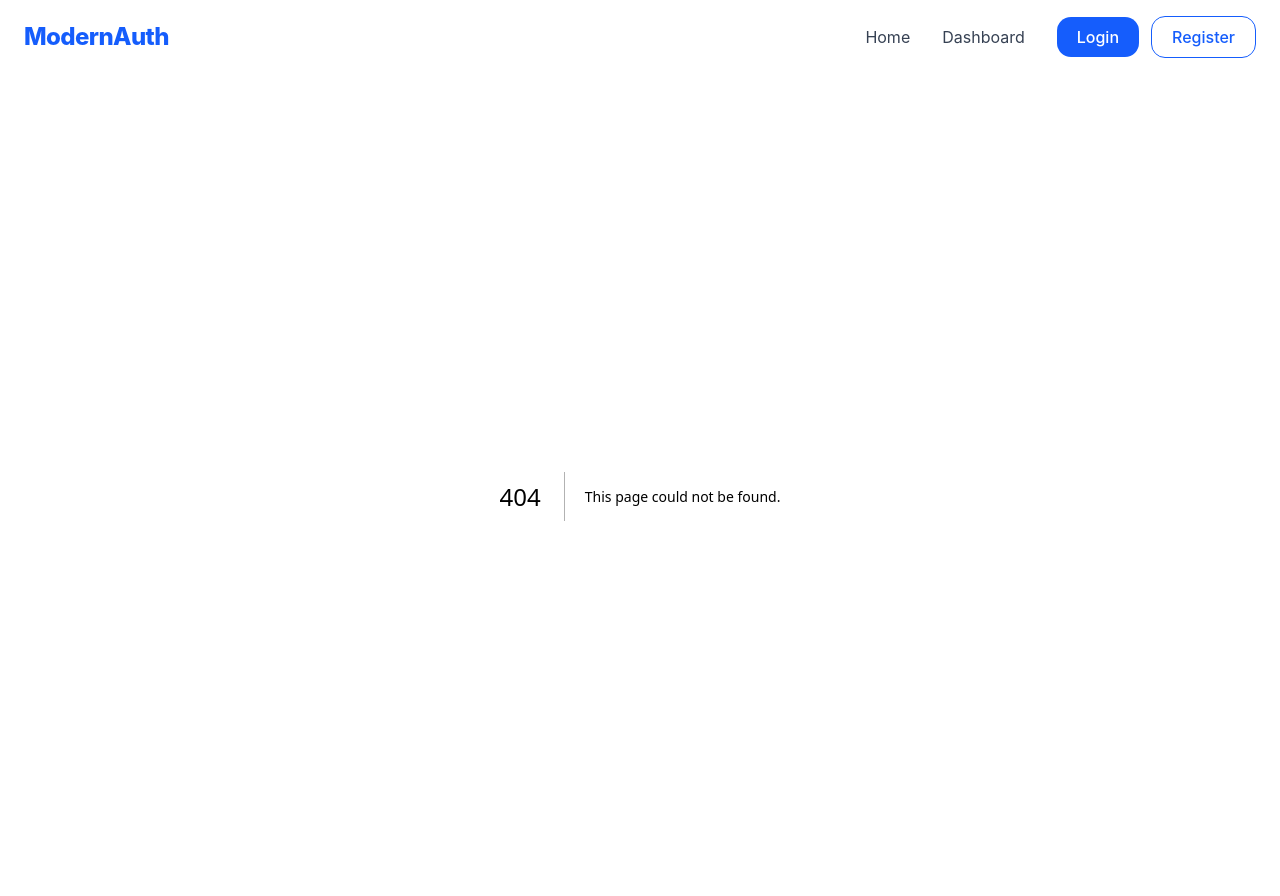
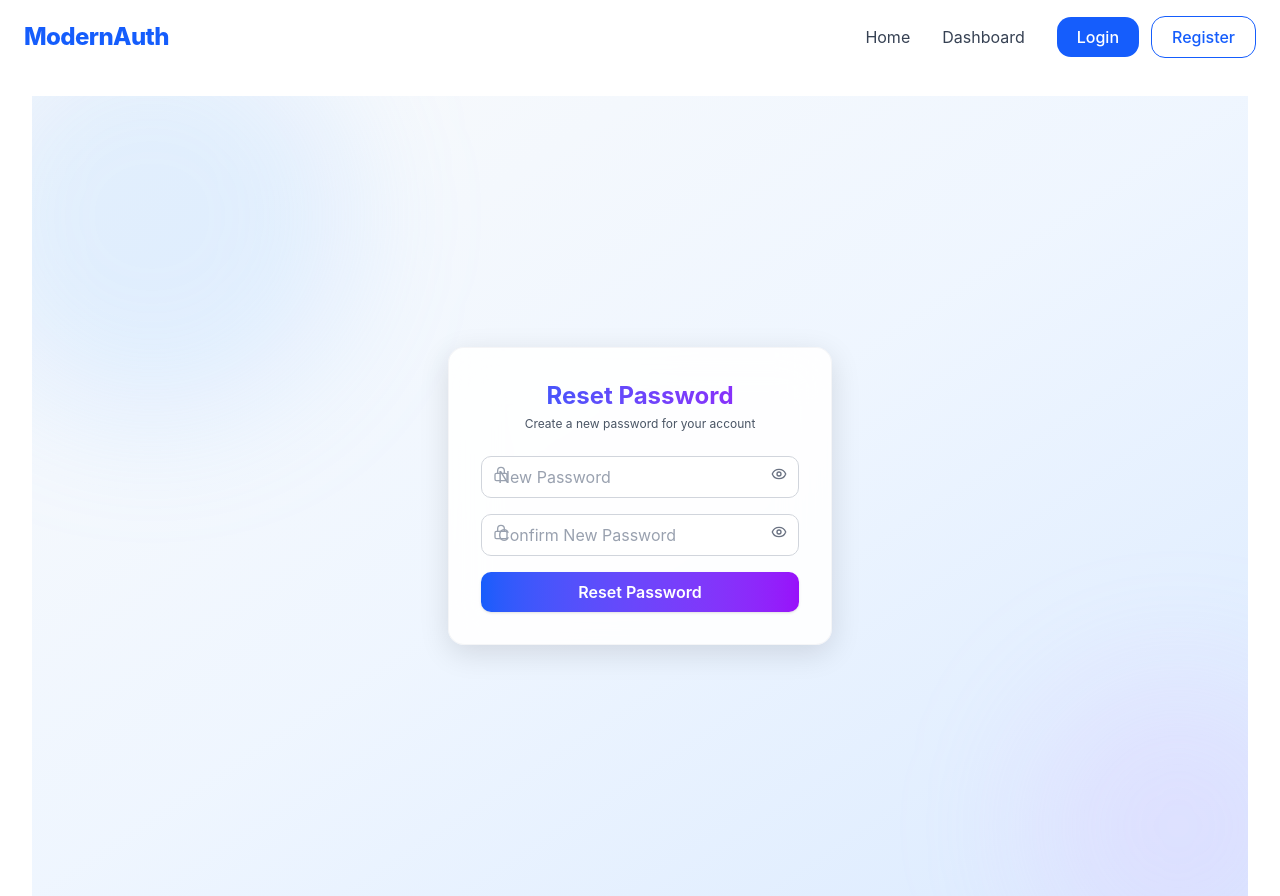
Before and after one commit to Clinton1029/modern-auth-app, a Next.js app: page /reset-password in a window 1280 px wide. Before the commit this address had no page. Built offline with nearby package versions, Linux system fonts and the light colour scheme.

Commit message:
added a reset password

```diff
--- /dev/null
+++ b/app/reset-password/page.jsx
@@ -0,0 +1,153 @@
+"use client";
+
+import { useState } from "react";
+import { motion } from "framer-motion";
+import { Eye, EyeOff, Loader2, CheckCircle2, Lock } from "lucide-react";
+import confetti from "canvas-confetti";
+import Link from "next/link";
+
+export default function ResetPassword() {
+  const [password, setPassword] = useState("");
+  const [confirm, setConfirm] = useState("");
+  const [showPassword, setShowPassword] = useState(false);
+  const [showConfirm, setShowConfirm] = useState(false);
+  const [loading, setLoading] = useState(false);
+  const [resetSuccess, setResetSuccess] = useState(false);
+
+  const handleSubmit = async (e) => {
+    e.preventDefault();
+    if (password.length < 6) {
+      alert("Password must be at least 6 characters long.");
+      return;
+    }
+    if (password !== confirm) {
+      alert("Passwords do not match.");
+      return;
+    }
+
+    setLoading(true);
+    setTimeout(() => {
+      setLoading(false);
+      setResetSuccess(true);
+      confetti({
+        particleCount: 120,
+        spread: 70,
+        origin: { y: 0.6 },
+        colors: ["#3b82f6", "#8b5cf6", "#22c55e", "#a855f7"],
+      });
+    }, 1500);
+  };
+
+  return (
+    <div className="relative flex items-center justify-center min-h-screen bg-gradient-to-br from-gray-50 via-blue-50 to-blue-100 dark:from-gray-900 dark:via-gray-950 dark:to-gray-900 overflow-hidden">
+      {/* Background Glow */}
+      <div className="absolute w-[400px] h-[400px] bg-blue-300/20 dark:bg-blue-500/10 rounded-full blur-3xl top-[-80px] left-[-80px]" />
+      <div className="absolute w-[300px] h-[300px] bg-purple-300/20 dark:bg-purple-500/10 rounded-full blur-3xl bottom-[-80px] right-[-80px]" />
+
+      {/* Card */}
+      <motion.div
+        initial={{ opacity: 0, scale: 0.96, y: 20 }}
+        animate={{ opacity: 1, scale: 1, y: 0 }}
+        transition={{ duration: 0.6, ease: "easeOut" }}
+        className="relative z-10 w-full max-w-sm backdrop-blur-xl
+                   bg-white/90 dark:bg-gray-900/60
+                   border border-gray-200/40 dark:border-gray-800/40
+                   shadow-[0_8px_30px_rgba(0,0,0,0.12)]
+                   hover:shadow-[0_12px_40px_rgba(0,0,0,0.18)]
+                   hover:-translate-y-1
+                   transition-all duration-500
+                   rounded-2xl p-6 sm:p-8"
+      >
+        {/* Header */}
+        <div className="text-center mb-6">
+          <h1 className="text-2xl font-bold bg-gradient-to-r from-blue-600 to-purple-600 bg-clip-text text-transparent">
+            Reset Password
+          </h1>
+          <p className="text-gray-600 dark:text-gray-400 text-xs mt-1">
+            Create a new password for your account
+          </p>
+        </div>
+
+        {!resetSuccess ? (
+          <form onSubmit={handleSubmit} className="space-y-4">
+            {/* New Password */}
+            <div className="relative">
+              <input
+                type={showPassword ? "text" : "password"}
+                placeholder="New Password"
+                value={password}
+                onChange={(e) => setPassword(e.target.value)}
+                className="w-full px-4 py-2 rounded-lg bg-white/80 dark:bg-gray-800/60 border border-gray-300 dark:border-gray-700 text-gray-800 dark:text-gray-100 placeholder-gray-400 focus:outline-none focus:ring-2 focus:ring-blue-500 transition"
+              />
+              <button
+                type="button"
+                onClick={() => setShowPassword(!showPassword)}
+                className="absolute right-3 top-2.5 text-gray-500 hover:text-gray-700 dark:hover:text-gray-300 transition"
+              >
+                {showPassword ? <EyeOff size={16} /> : <Eye size={16} />}
+              </button>
+              <Lock className="absolute left-3 top-2.5 text-gray-400" size={16} />
+            </div>
+
+            {/* Confirm Password */}
+            <div className="relative">
+              <input
+                type={showConfirm ? "text" : "password"}
+                placeholder="Confirm New Password"
+                value={confirm}
+                onChange={(e) => setConfirm(e.target.value)}
+                className="w-full px-4 py-2 rounded-lg bg-white/80 dark:bg-gray-800/60 border border-gray-300 dark:border-gray-700 text-gray-800 dark:text-gray-100 placeholder-gray-400 focus:outline-none focus:ring-2 focus:ring-blue-500 transition"
+              />
+              <button
+                type="button"
+                onClick={() => setShowConfirm(!showConfirm)}
+                className="absolute right-3 top-2.5 text-gray-500 hover:text-gray-700 dark:hover:text-gray-300 transition"
+              >
+                {showConfirm ? <EyeOff size={16} /> : <Eye size={16} />}
+              </button>
+              <Lock className="absolute left-3 top-2.5 text-gray-400" size={16} />
+            </div>
+
+            {/* Submit */}
+            <motion.button
+              type="submit"
+              whileHover={{ scale: 1.02 }}
+              whileTap={{ scale: 0.97 }}
+              disabled={loading}
+              className="w-full py-2 bg-gradient-to-r from-blue-600 to-purple-600 text-white rounded-lg font-semibold shadow-sm hover:shadow-md transition flex items-center justify-center gap-2 disabled:opacity-70"
+            >
+              {loading ? (
+                <>
+                  <Loader2 className="animate-spin w-4 h-4" /> Resetting...
+                </>
+              ) : (
+                "Reset Password"
+              )}
+            </motion.button>
+          </form>
+        ) : (
+          <motion.div
+            initial={{ opacity: 0, scale: 0.95 }}
+            animate={{ opacity: 1, scale: 1 }}
+            transition={{ duration: 0.4 }}
+            className="text-center space-y-3"
+          >
+            <CheckCircle2 className="text-green-500 w-10 h-10 mx-auto" />
+            <p className="text-gray-700 dark:text-gray-300 text-sm font-medium">
+              Password successfully reset!
+            </p>
+            <p className="text-xs text-gray-500 dark:text-gray-400">
+              You can now log in with your new password.
+            </p>
+            <Link
+              href="/login"
+              className="inline-block text-blue-600 dark:text-blue-400 font-medium hover:underline text-sm mt-2"
+            >
+              Back to Login
+            </Link>
+          </motion.div>
+        )}
+      </motion.div>
+    </div>
+  );
+}
```
